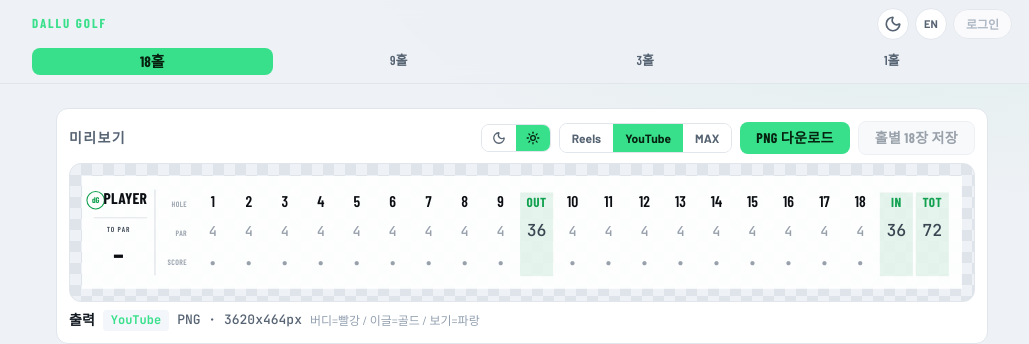
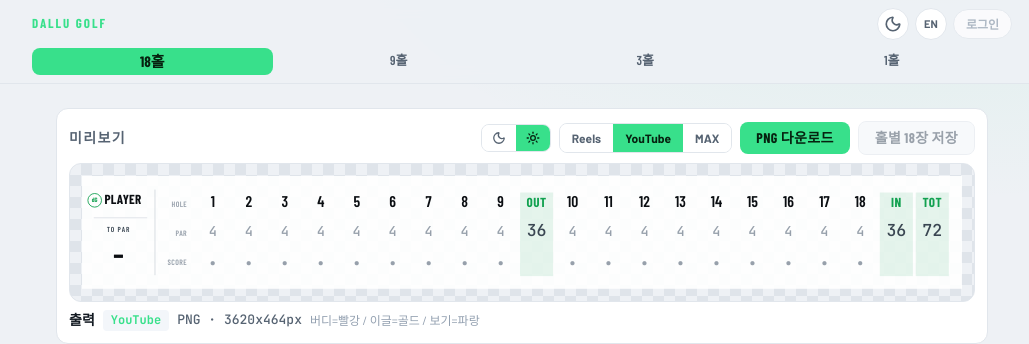
Before and after one commit to milv0/dallu-golf-studio, a Next.js app: page /round in a window 1280 px wide. Shown: the top 344 px of the page, without its empty margins (118-1147 px from the left). Built offline with nearby package versions, Linux system fonts and the light colour scheme; a web font is replaced by a local one.

Commit message:
Scale dG logo proportionally, align with player name like 1-hole

```diff
--- a/components/presets/HoleByHoleStrip.jsx
+++ b/components/presets/HoleByHoleStrip.jsx
@@ -34,7 +34,7 @@ export default function HoleByHoleStrip({ round, summary, range = "all", theme =
   const rs = rangeStats(round.holes, range);
   const rangeLabel = range === "front" ? "FRONT 9" : range === "back" ? "BACK 9" : "";
   const playerName = displayPlayerName(round.player);
-  const playerSize = fitFontSize(playerName, { base: 32, min: 18, maxWidth: LP - 28 });
+  const playerSize = fitFontSize(playerName, { base: 32, min: 18, maxWidth: LP - 56 });
   const playerY = rangeLabel ? 63 : 50;
 
   // 컬럼 정의 (범위에 따라)
@@ -78,10 +78,10 @@ export default function HoleByHoleStrip({ round, summary, range = "all", theme =
       </text>
 
       {/* 2) dG 로고 + 선수명 */}
-      <circle cx="28" cy={playerY} r="18" fill="none" stroke={c.accent} strokeWidth="2.2" />
-      <text x="28" y={playerY + 1} textAnchor="middle" dominantBaseline="middle" fill={c.accent}
-            fontFamily={HEAD} fontSize="17" fontWeight="700">dG</text>
-      <text x={LP / 2 + 14} y={playerY} textAnchor="middle" dominantBaseline="middle" fill={c.text}
+      <circle cx="26" cy={playerY} r="14" fill="none" stroke={c.accent} strokeWidth="1.8" />
+      <text x="26" y={playerY + 1} textAnchor="middle" dominantBaseline="middle" fill={c.accent}
+            fontFamily={HEAD} fontSize="13" fontWeight="700">dG</text>
+      <text x="46" y={playerY} dominantBaseline="middle" fill={c.text}
             fontFamily={HEAD} fontSize={playerSize} fontWeight="700" letterSpacing="0.5">
         {playerName}
       </text>
```
